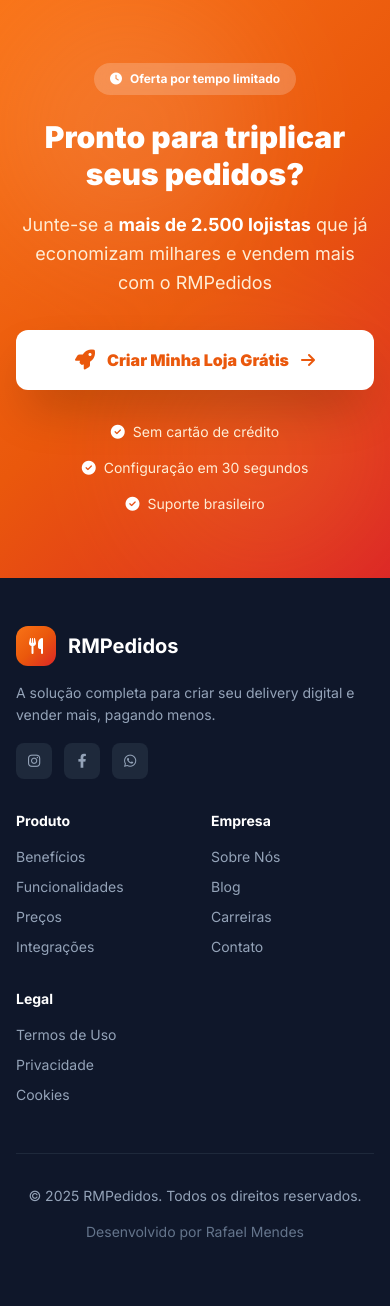
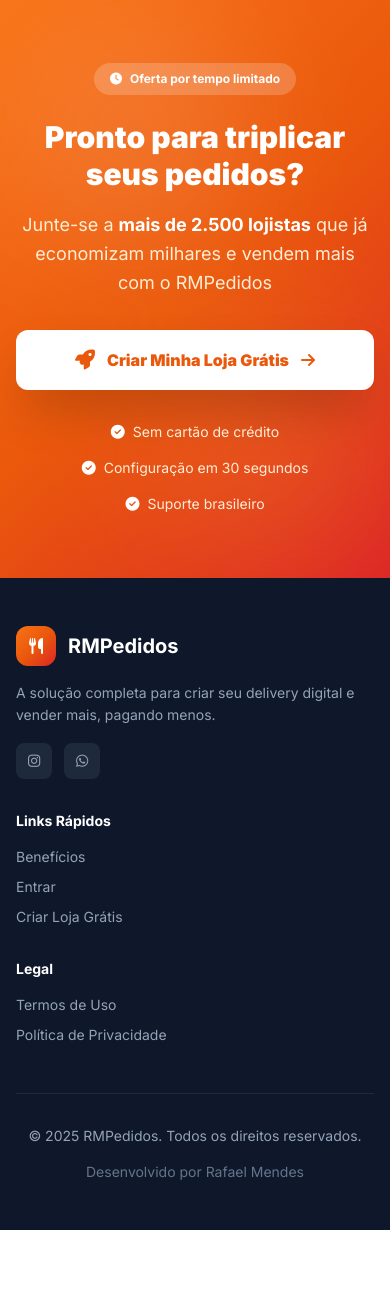
Before and after one commit to RafaelMendes244/RMPedidos, a Django app: page / in a window 390 px wide. Shown: the part 4770-6076 px from the top of the page. After the commit the page ends 6000 px from the top, so only its background shows below. Run offline with Django 5.2, Linux system fonts and the light colour scheme; some libraries are stand-ins or nearby versions.

Commit message:
Alterando LandingPage e Atualizando Settings.py

```diff
--- a/rmpedidos/settings.py
+++ b/rmpedidos/settings.py
@@ -37,7 +37,7 @@ if not SECRET_KEY:
 DEBUG = os.environ.get('DEBUG', 'False').strip().lower() in ('true', '1', 'yes')
 
 # ALLOWED HOSTS PARA SUBDOMINIOS E DOMINIOS
-ALLOWED_HOSTS = ['*']
+ALLOWED_HOSTS = ['.rmpedidos.online', 'localhost', '127.0.0.1']
 
 
 # Application definition
--- a/tenants/templates/tenants/landing.html
+++ b/tenants/templates/tenants/landing.html
@@ -118,31 +138,48 @@
                         Benefícios
                         <span class="absolute -bottom-1 left-0 w-0 h-0.5 bg-orange-600 transition-all group-hover:w-full"></span>
                     </a>
-                    <a href="#funcionalidades" class="text-sm font-semibold text-slate-700 hover:text-orange-600 transition-colors relative group">
-                        Funcionalidades
-                        <span class="absolute -bottom-1 left-0 w-0 h-0.5 bg-orange-600 transition-all group-hover:w-full"></span>
-                    </a>
                     <a href="#depoimentos" class="text-sm font-semibold text-slate-700 hover:text-orange-600 transition-colors relative group">
                         Depoimentos
                         <span class="absolute -bottom-1 left-0 w-0 h-0.5 bg-orange-600 transition-all group-hover:w-full"></span>
                     </a>
-                    <a href="#precos" class="text-sm font-semibold text-slate-700 hover:text-orange-600 transition-colors relative group">
-                        Preços
-                        <span class="absolute -bottom-1 left-0 h-0.5 bg-orange-600 transition-all group-hover:w-full"></span>
+                </div>
+
+                <!-- CTAs Desktop -->
+                <div class="hidden lg:flex items-center gap-4">
+                    <a href="{% url 'custom_login' %}" class="flex items-center gap-2 px-5 py-2.5 text-sm font-bold text-slate-700 hover:text-orange-600 transition-colors">
+                        <i class="fas fa-sign-in-alt"></i>
+                        <span>Entrar</span>
+                    </a>
+                    <a href="{% url 'signup' %}" class="px-6 py-3 accent-gradient text-white text-sm font-bold rounded-2xl shadow-lg shadow-orange-500/30 hover:shadow-xl hover:shadow-orange-500/50 hover:scale-105 transition-all duration-300 flex items-center gap-2">
+                        <i class="fas fa-rocket text-sm"></i>
+                        <span>Começar Grátis</span>
                     </a>
                 </div>
 
-                <!-- CTAs -->
-                <div class="flex items-center gap-2 md:gap-4">
-                    <a href="{% url 'custom_login' %}" class="hidden sm:flex items-center gap-2 px-3 md:px-5 py-2 md:py-2.5 text-sm font-bold text-slate-700 hover:text-orange-600 transition-colors">
-                        <i class="fas fa-sign-in-alt"></i>
-                        <span class="hidden md:inline">Entrar</span>
-                    </a>
-                    <a href="{% url 'signup' %}" class="px-4 md:px-6 py-2 md:py-3 accent-gradient text-white text-xs md:text-sm font-bold rounded-xl md:rounded-2xl shadow-lg shadow-orange-500/30 hover:shadow-xl hover:shadow-orange-500/50 hover:scale-105 transition-all duration-300 flex items-center gap-2">
-                        <i class="fas fa-rocket text-xs md:text-sm"></i>
-                        <span>Começar Grátis</span>
-                    </a>
-                </div>
+                <!-- Mobile Menu Button -->
+                <button id="mobileMenuBtn" class="hamburger lg:hidden flex flex-col justify-center items-center w-10 h-10 space-y-1.5 p-2">
+                    <span class="hamburger-line w-6 h-0.5 bg-slate-700 rounded"></span>
+                    <span class="hamburger-line w-6 h-0.5 bg-slate-700 rounded"></span>
+                    <span class="hamburger-line w-6 h-0.5 bg-slate-700 rounded"></span>
+                </button>
+            </div>
+        </div>
+
+        <!-- Mobile Menu -->
+        <div id="mobileMenu" class="mobile-menu lg:hidden bg-white border-t border-slate-100 absolute top-full left-0 right-0 shadow-xl">
+            <div class="max-w-7xl mx-auto px-4 py-6 space-y-4">
+                <a href="#beneficios" class="block py-3 text-slate-700 font-semibold hover:text-orange-600 transition-colors border-b border-slate-100">
+                    <i class="fas fa-star text-orange-500 mr-3 w-5"></i>Benefícios
+                </a>
+                <a href="#depoimentos" class="block py-3 text-slate-700 font-semibold hover:text-orange-600 transition-colors border-b border-slate-100">
+                    <i class="fas fa-comments text-orange-500 mr-3 w-5"></i>Depoimentos
+                </a>
+                <a href="{% url 'custom_login' %}" class="block py-3 text-slate-700 font-semibold hover:text-orange-600 transition-colors border-b border-slate-100">
+                    <i class="fas fa-sign-in-alt text-orange-500 mr-3 w-5"></i>Entrar
+                </a>
+                <a href="{% url 'signup' %}" class="block py-4 accent-gradient text-white text-center font-bold rounded-xl shadow-lg mt-4">
+                    <i class="fas fa-rocket mr-2"></i>Criar Cardápio Grátis
+                </a>
             </div>
         </div>
     </nav>
@@ -158,7 +195,7 @@
         <div class="max-w-7xl mx-auto px-4 sm:px-6 lg:px-8 relative z-10">
             <!-- Badge de Novidade -->
             <div class="flex justify-center mb-6 md:mb-8 animate-fadeInUp">
-                <div class="inline-flex items-center gap-2 md:gap-3 bg-orange-500/20 backdrop-blur-sm border border-orange-500/30 px-4 md:px-6 py-2 md:py-3 rounded-full badge-pulse">
+                <div class="inline-flex items-center gap-3 bg-orange-500/20 backdrop-blur-sm border border-orange-500/30 px-4 md:px-6 py-2 md:py-3 rounded-full badge-pulse">
                     <span class="relative flex h-2 w-2 md:h-3 md:w-3">
                         <span class="animate-ping absolute inline-flex h-full w-full rounded-full bg-orange-400 opacity-75"></span>
                         <span class="relative inline-flex rounded-full h-2 w-2 md:h-3 md:w-3 bg-orange-500"></span>
@@ -236,7 +273,7 @@
                         <div class="flex-1 text-center">
                             <div class="inline-flex items-center gap-2 bg-slate-700/50 px-3 md:px-4 py-1 md:py-1.5 rounded-lg">
                                 <i class="fas fa-lock text-[10px] md:text-xs text-green-400"></i>
-                                <span class="text-[10px] md:text-xs text-slate-300 font-mono">rmpedidos.com/sua-loja</span>
+                                <span class="text-[10px] md:text-xs text-slate-300 font-mono">rmpedidos.online/sua-loja</span>
                             </div>
                         </div>
                     </div>
@@ -586,9 +623,9 @@
     <!-- Footer Premium -->
     <footer class="bg-slate-900 text-slate-400 py-12 md:py-16">
         <div class="max-w-7xl mx-auto px-4 sm:px-6 lg:px-8">
-            <div class="grid grid-cols-2 md:grid-cols-4 gap-8 md:gap-12 mb-12">
+            <div class="grid md:grid-cols-3 gap-8 md:gap-12 mb-12">
                 <!-- Brand -->
-                <div class="col-span-2 md:col-span-1">
+                <div>
                     <div class="flex items-center gap-3 mb-4">
                         <div class="w-10 h-10 accent-gradient rounded-xl flex items-center justify-center">
                             <i class="fas fa-utensils text-white"></i>
@@ -599,11 +636,8 @@
                         A solução completa para criar seu delivery digital e vender mais, pagando menos.
                     </p>
                     <div class="flex items-center gap-3">
-                        <a href="#" class="w-9 h-9 bg-slate-800 rounded-lg flex items-center justify-center hover:bg-orange-600 transition-colors text-sm">
+                        <a href="https://www.instagram.com/websitesrm/" target="_blank" class="w-9 h-9 bg-slate-800 rounded-lg flex items-center justify-center hover:bg-orange-600 transition-colors text-sm">
                             <i class="fab fa-instagram"></i>
-                        </a>
-                        <a href="#" class="w-9 h-9 bg-slate-800 rounded-lg flex items-center justify-center hover:bg-orange-600 transition-colors text-sm">
-                            <i class="fab fa-facebook-f"></i>
                         </a>
                         <a href="#" class="w-9 h-9 bg-slate-800 rounded-lg flex items-center justify-center hover:bg-orange-600 transition-colors text-sm">
                             <i class="fab fa-whatsapp"></i>
@@ -611,35 +645,22 @@
                     </div>
                 </div>
 
-                <!-- Links 1 -->
+                <!-- Links -->
                 <div>
-                    <h4 class="font-bold text-white mb-4 text-sm">Produto</h4>
+                    <h4 class="font-bold text-white mb-4 text-sm">Links Rápidos</h4>
                     <ul class="space-y-2.5 text-sm">
                         <li><a href="#beneficios" class="hover:text-orange-400 transition-colors">Benefícios</a></li>
-                        <li><a href="#funcionalidades" class="hover:text-orange-400 transition-colors">Funcionalidades</a></li>
-                        <li><a href="#precos" class="hover:text-orange-400 transition-colors">Preços</a></li>
-                        <li><a href="#" class="hover:text-orange-400 transition-colors">Integrações</a></li>
+                        <li><a href="{% url 'custom_login' %}" class="hover:text-orange-400 transition-colors">Entrar</a></li>
+                        <li><a href="{% url 'signup' %}" class="hover:text-orange-400 transition-colors">Criar Loja Grátis</a></li>
                     </ul>
                 </div>
 
-                <!-- Links 2 -->
-                <div>
-                    <h4 class="font-bold text-white mb-4 text-sm">Empresa</h4>
-                    <ul class="space-y-2.5 text-sm">
-                        <li><a href="#" class="hover:text-orange-400 transition-colors">Sobre Nós</a></li>
-                        <li><a href="#" class="hover:text-orange-400 transition-colors">Blog</a></li>
-                        <li><a href="#" class="hover:text-orange-400 transition-colors">Carreiras</a></li>
-                        <li><a href="#" class="hover:text-orange-400 transition-colors">Contato</a></li>
-                    </ul>
-                </div>
-
-                <!-- Links 3 -->
+                <!-- Legal -->
                 <div>
                     <h4 class="font-bold text-white mb-4 text-sm">Legal</h4>
                     <ul class="space-y-2.5 text-sm">
                         <li><a href="{% url 'termos' %}" class="hover:text-orange-400 transition-colors">Termos de Uso</a></li>
-                        <li><a href="#" class="hover:text-orange-400 transition-colors">Privacidade</a></li>
-                        <li><a href="#" class="hover:text-orange-400 transition-colors">Cookies</a></li>
+                        <li><a href="{% url 'privacidade' %}" class="hover:text-orange-400 transition-colors">Política de Privacidade</a></li>
                     </ul>
                 </div>
             </div>
@@ -647,13 +668,30 @@
             <div class="border-t border-slate-800 pt-8 flex flex-col md:flex-row justify-between items-center gap-4 text-sm">
                 <p>© 2025 RMPedidos. Todos os direitos reservados.</p>
                 <p class="text-slate-500">
-                    Desenvolvido por <a href="https://rmdev.vercel.app" target="_blank">Rafael Mendes
+                    Desenvolvido por <a href="https://rmdev.vercel.app" target="_blank" class="hover:text-orange-400 transition-colors">Rafael Mendes</a>
                 </p>
             </div>
         </div>
     </footer>
 
     <script>
+        // Mobile Menu Toggle
+        const mobileMenuBtn = document.getElementById('mobileMenuBtn');
+        const mobileMenu = document.getElementById('mobileMenu');
+
+        mobileMenuBtn.addEventListener('click', function() {
+            this.classList.toggle('active');
+            mobileMenu.classList.toggle('active');
+        });
+
+        // Close mobile menu when clicking on a link
+        mobileMenu.querySelectorAll('a').forEach(link => {
+            link.addEventListener('click', function() {
+                mobileMenuBtn.classList.remove('active');
+                mobileMenu.classList.remove('active');
+            });
+        });
+
         function openDemo() {
             Swal.fire({
                 title: '<strong>Demonstração RMPedidos</strong>',
--- a/tenants/templates/tenants/signup.html
+++ b/tenants/templates/tenants/signup.html
@@ -292,7 +292,7 @@
                         </div>
                         <div class="mt-2 flex items-center gap-2 text-xs text-slate-500">
                             <i class="fas fa-link text-orange-500"></i>
-                            <span>Sua URL: <span class="font-mono font-bold text-orange-600">rmpedidos.com/nomedaloja</span></span>
+                            <span>Sua URL: <span class="font-mono font-bold text-orange-600">rmpedidos.online/nomedaloja</span></span>
                         </div>
                     </div>
 
@@ -482,7 +482,7 @@
 
                 const preview = this.parentElement.nextElementSibling.querySelector('.font-mono');
                 if (preview && slug) {
-                    preview.textContent = `rmpedidos.com/${slug}`;
+                    preview.textContent = `rmpedidos.online/${slug}`;
                 }
             });
         }
```
Also changed, not shown: other parts of tenants/templates/tenants/landing.html (+27 -7 lines).
